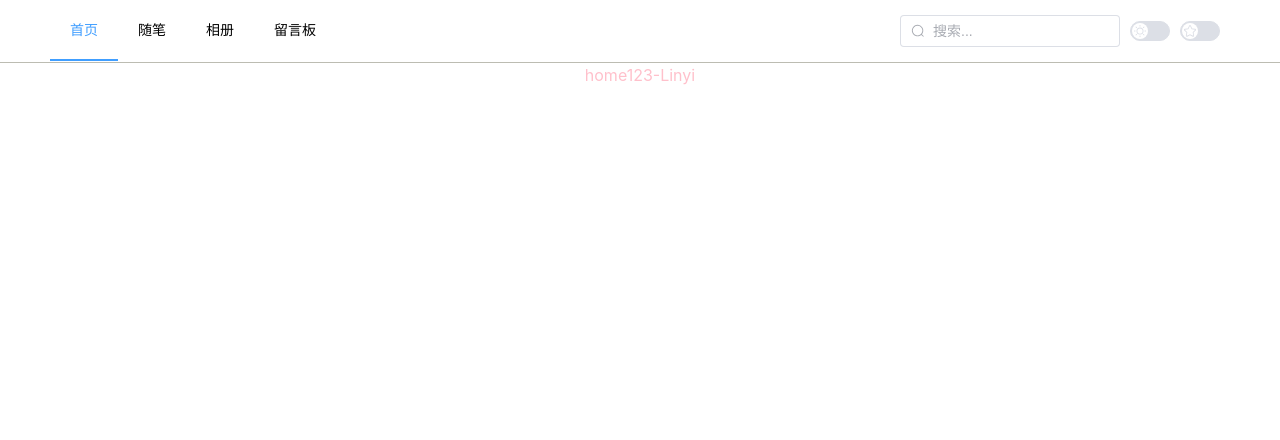
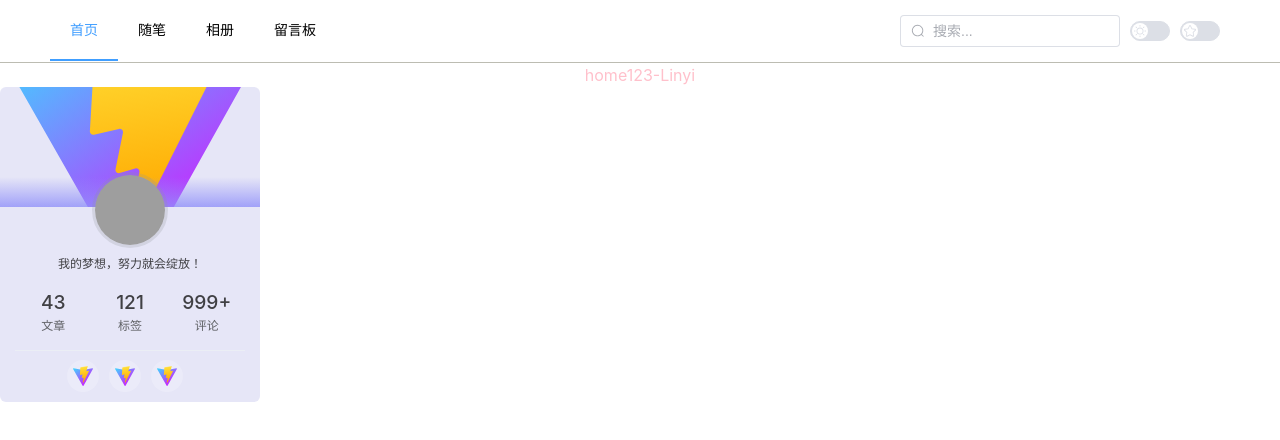
Before and after one commit to dengxiaoxue/dxx-blog, a Vue app in the folder web/: page / in a window 1280 px wide. Shown: the top 440 px of the page. Built offline with nearby package versions, Linux system fonts and the light colour scheme; grey boxes are pictures that could not be loaded.

Commit message:
-n 取消注释

```diff
--- a/web/src/views/home/index.vue
+++ b/web/src/views/home/index.vue
@@ -1,13 +1,12 @@
 <template>
   <div class="dxx-home-page">
     <span class="dxx-home-page-title">home123-Linyi</span>
-    <!-- <img src="/vite.svg" class="logo" alt="Vite logo" /> -->
-    <!-- <DxxAuthorCard width="260" height="315"></DxxAuthorCard> -->
+    <DxxAuthorCard width="260" height="315"></DxxAuthorCard>
   </div>
 </template>
 
 <script setup lang="ts">
-// import { DxxAuthorCard } from '@/components/author-card'
+import { DxxAuthorCard } from '@/components/author-card'
 </script>
 
 <style scoped lang="scss">
```
